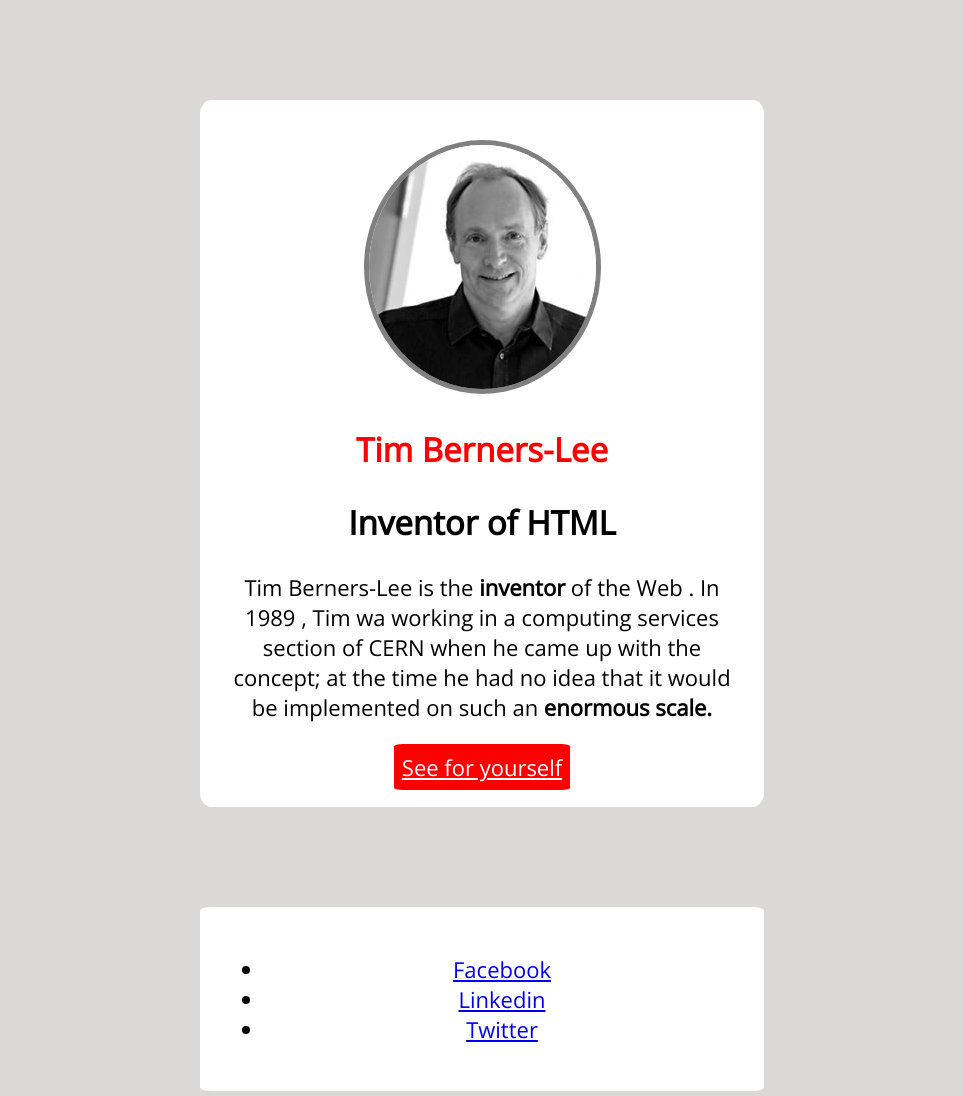
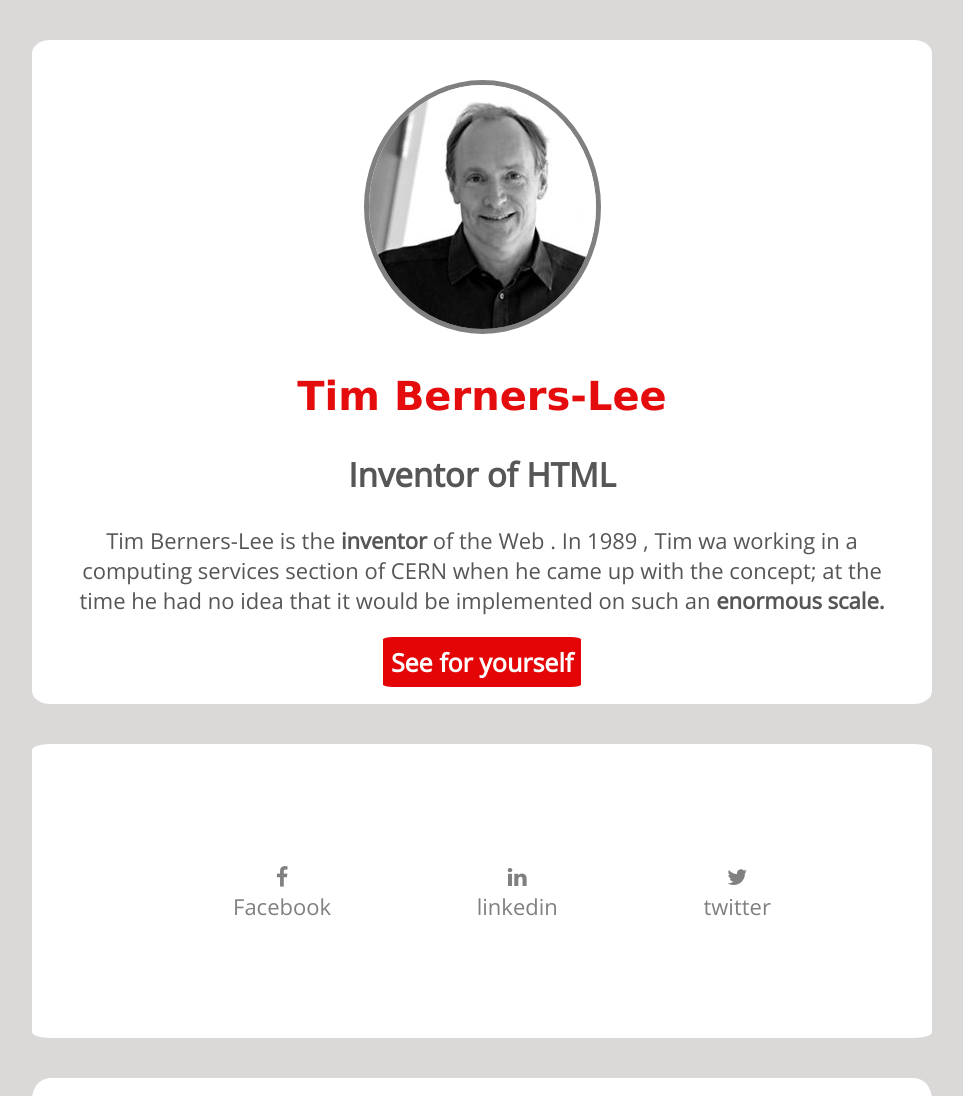
Before and after one commit to VOOSsebastien/tim-berners-lee, a plain HTML site: page index.html in a window 1280 px wide. Shown: the top 1096 px of the page, without its empty margins (158-1121 px from the left). Drawn offline with nearby package versions, Linux system fonts and the light colour scheme.

Commit message:
finalLee

```diff
--- a/index.html
+++ b/index.html
@@ -2,6 +2,8 @@
 <html lang="en">
 <head>
     <link href='https://fonts.googleapis.com/css?family=Open Sans' rel='stylesheet'>
+    <meta name="viewport" content="width=device-width, initial-scale=1">
+<link rel="stylesheet" href="https://cdnjs.cloudflare.com/ajax/libs/font-awesome/4.7.0/css/font-awesome.min.css">
 <style>
 body {
     font-family: 'Open Sans';font-size: 22px;
@@ -18,7 +20,7 @@ body {
     <img class="bernie"src="images/tim_berners_lee.jpg" alt="timy!" >
     <h1>
         <strong>
-            Tim Berners-Lee
+            <b>Tim Berners-Lee</b>
         </strong>
     </h1>
     <h2>
@@ -38,16 +40,29 @@ body {
 
             <li>
 
-                <a title="Trouver Timi sur Facebook" href="https://www.facebook.com/tim.bernerslee.3597" target="_blank">Facebook</a>
+                <i class="fa fa-facebook-f"></i>
+                <br>
+                <a title="timi sur facebook" href="https://www.facebook.com/tim.bernerslee.3597" class="logo"target="new">Facebook</a>
+
+                <br>
 
             </li>
             <li>
-                <a title="Trouver timi sur linkedin" href="https://www.linkedin.com/in/tim-berners-lee-b41808ab/?originalSubdomain=uk" target="_blank">Linkedin</a>
+                <i class="fa fa-linkedin"></i>
+
+                <br>
+                <a title="Trouver timi sur linkedin" href="https://www.linkedin.com/in/tim-berners-lee-b41808ab/?originalSubdomain=uk" class="logo" target="_blank">linkedin</a>
+                <br>
+
+
 
             </li>
             <li>
+                <i class="fa fa-twitter"></i>
+                <br>
 
-                <a title="Trouver timi sur Twitter " href="https://twitter.com/timberners_lee" target="_blank">Twitter</a>
+                <a title="Trouver timi sur Twitter " href="https://twitter.com/timberners_lee"
+                class="logo" target="_blank">twitter</a>
 
             </li>
         </ul>
--- a/style.css
+++ b/style.css
@@ -12,6 +12,9 @@ img{
 }
 html{
     background: rgb(219, 216, 216);
+    color:rgb(87, 86, 86);
+    font-family:sans-serif;
+
 
 }
 .texte{
@@ -27,26 +30,50 @@ div{
     text-align: center;
     margin-top: 40px;
     color: white;
-    background-color: red;
+    background-color: rgb(228, 6, 6);
     padding:8px;
     border-radius: 5%;
+    font-size:25px;
+    text-decoration: none;
+    font-weight:600;
 }
 h1{
-    color:red;
+    font-family: verdana;
+    color:rgba(227, 3, 3, 0.966);
+    font-weight:7000;
+    font-size:40px;
 }
 section
 {
 
     background-color: white;
     text-align: center;
-    margin: 100px 350px;
+    margin: 40px auto auto auto;
+    width:850px;
     border-radius: 2%;
     padding:25px;
 }
-
-
-/*
+.logo{
+    text-align: left;
+}
+li{
+    display: inline-block;
+    padding: 20px;
+    text-decoration: unset;
+    color: gray;
+    text-align: center;
+    margin: 50px;;
+}
+div.texte{
+    display: inline;
+}
 .explication{
-    margin-top:10px;
+    display: inline
 }
-*/
+a{
+    text-decoration: none;
+    color: gray;
+}
+.logo{
+    padding-top:37px;
+}
```
